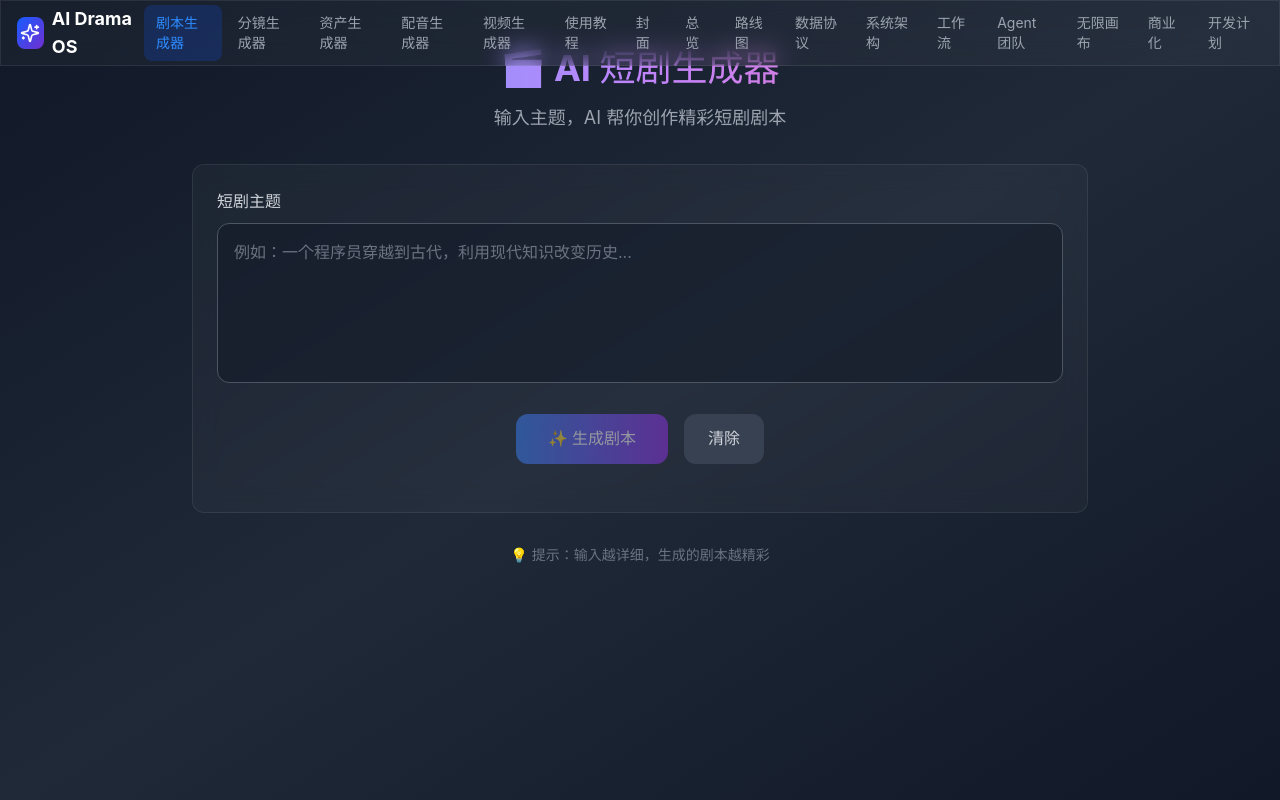
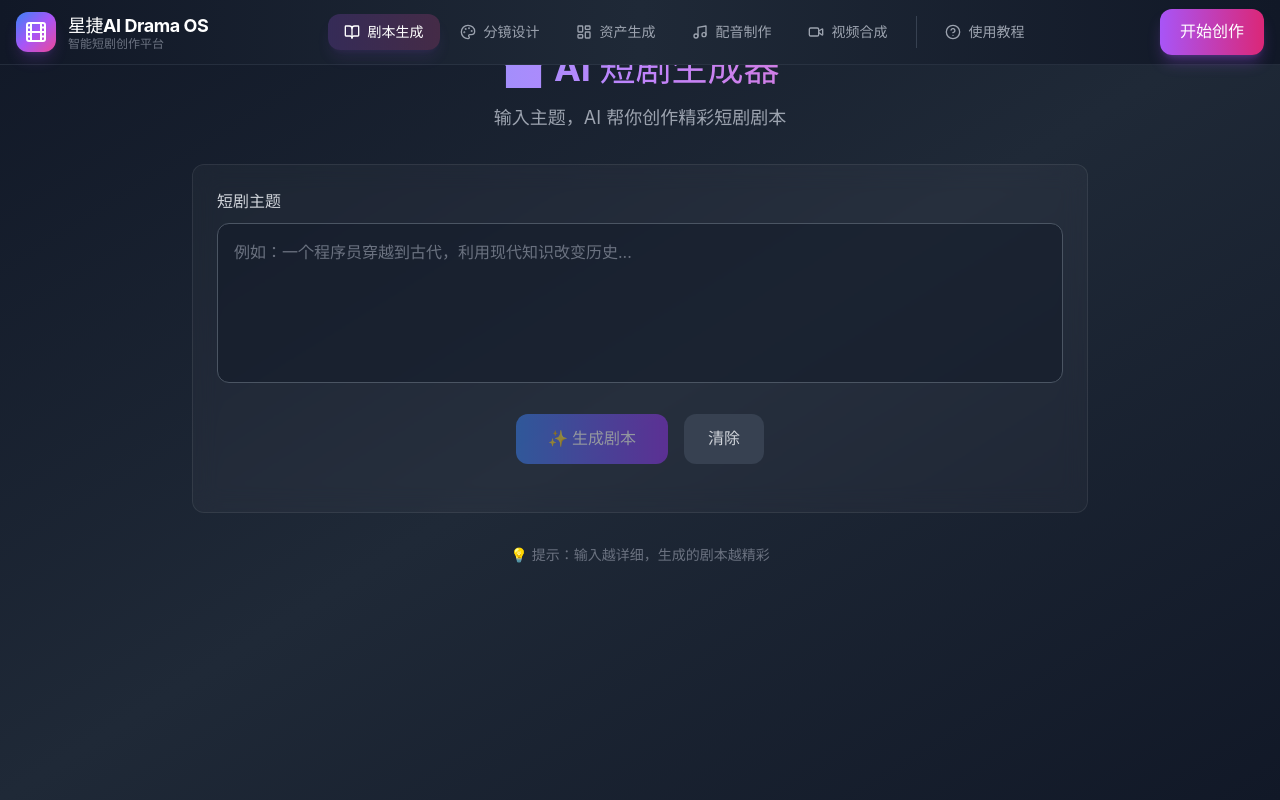
Before and after one commit to nhanhxxm2can9351-glitch/ai-drama-os, a React (Vite) app: page / in a window 1280 px wide. Built offline with nearby package versions, Linux system fonts and the light colour scheme.

Commit message:
Redesign navbar with liblib.tv style - logo and better layout

```diff
--- a/src/components/layout/Navbar.tsx
+++ b/src/components/layout/Navbar.tsx
@@ -1,24 +1,17 @@
 import { Link, useLocation } from 'react-router-dom';
-import { Menu, X, Sparkles } from 'lucide-react';
+import { Menu, X, Sparkles, Film, BookOpen, Palette, Music, Video, HelpCircle, LayoutDashboard } from 'lucide-react';
 import { useState } from 'react';
 
-const navItems = [
-  { path: '/', label: '剧本生成器' },
-  { path: '/storyboard', label: '分镜生成器' },
-  { path: '/assets', label: '资产生成器' },
-  { path: '/voice', label: '配音生成器' },
-  { path: '/video', label: '视频生成器' },
-  { path: '/tutorial', label: '使用教程' },
-  { path: '/cover', label: '封面' },
-  { path: '/overview', label: '总览' },
-  { path: '/roadmap', label: '路线图' },
-  { path: '/protocol', label: '数据协议' },
-  { path: '/architecture', label: '系统架构' },
-  { path: '/workflow', label: '工作流' },
-  { path: '/agents', label: 'Agent团队' },
-  { path: '/canvas', label: '无限画布' },
-  { path: '/commercial', label: '商业化' },
-  { path: '/devplan', label: '开发计划' },
+const mainNavItems = [
+  { path: '/', label: '剧本生成', icon: BookOpen },
+  { path: '/storyboard', label: '分镜设计', icon: Palette },
+  { path: '/assets', label: '资产生成', icon: LayoutDashboard },
+  { path: '/voice', label: '配音制作', icon: Music },
+  { path: '/video', label: '视频合成', icon: Video },
+];
+
+const otherNavItems = [
+  { path: '/tutorial', label: '使用教程', icon: HelpCircle },
 ];
 
 export default function Navbar() {
@@ -26,30 +19,64 @@ export default function Navbar() {
   const location = useLocation();
 
   return (
-    <nav className="fixed top-0 left-0 right-0 z-50 glass border-b border-white/5">
+    <nav className="fixed top-0 left-0 right-0 z-50 bg-gradient-to-r from-gray-900 via-gray-800 to-gray-900 border-b border-gray-700/50">
       <div className="container mx-auto px-4">
         <div className="flex items-center justify-between h-16">
-          <Link to="/" className="flex items-center gap-2">
-            <div className="w-8 h-8 rounded-lg bg-gradient-to-br from-primary-500 to-accent-purple flex items-center justify-center">
-              <Sparkles className="w-5 h-5 text-white" />
+          <Link to="/" className="flex items-center gap-3">
+            <div className="w-10 h-10 rounded-xl bg-gradient-to-br from-blue-500 via-purple-500 to-pink-500 flex items-center justify-center shadow-lg shadow-purple-500/20">
+              <Film className="w-6 h-6 text-white" />
             </div>
-            <span className="font-bold text-lg text-white">AI Drama OS</span>
+            <div className="flex flex-col">
+              <span className="font-bold text-lg text-white tracking-tight">星捷AI Drama OS</span>
+              <span className="text-xs text-gray-500 -mt-1">智能短剧创作平台</span>
+            </div>
           </Link>
 
           <div className="hidden lg:flex items-center gap-1">
-            {navItems.map((item) => (
+            {mainNavItems.map((item) => {
+              const Icon = item.icon;
+              const isActive = location.pathname === item.path;
+              return (
                 <Link
                   key={item.path}
                   to={item.path}
-                className={`px-3 py-2 rounded-lg text-sm transition-all ${
-                  location.pathname === item.path
-                    ? 'bg-primary-500/20 text-primary-400'
-                    : 'text-gray-400 hover:text-white hover:bg-white/5'
+                  className={`flex items-center gap-2 px-4 py-2 rounded-xl text-sm font-medium transition-all ${
+                    isActive
+                      ? 'bg-gradient-to-r from-purple-500/20 to-pink-500/20 text-white shadow-lg shadow-purple-500/10'
+                      : 'text-gray-400 hover:text-white hover:bg-gray-700/50'
                   }`}
                 >
+                  <Icon className="w-4 h-4" />
                   {item.label}
                 </Link>
-            ))}
+              );
+            })}
+
+            <div className="w-px h-8 bg-gray-700 mx-2" />
+
+            {otherNavItems.map((item) => {
+              const Icon = item.icon;
+              return (
+                <Link
+                  key={item.path}
+                  to={item.path}
+                  className={`flex items-center gap-2 px-4 py-2 rounded-xl text-sm font-medium transition-all ${
+                    location.pathname === item.path
+                      ? 'bg-blue-500/20 text-blue-400'
+                      : 'text-gray-400 hover:text-white hover:bg-gray-700/50'
+                  }`}
+                >
+                  <Icon className="w-4 h-4" />
+                  {item.label}
+                </Link>
+              );
+            })}
+          </div>
+
+          <div className="hidden lg:flex items-center gap-3">
+            <button className="px-5 py-2.5 bg-gradient-to-r from-purple-500 to-pink-600 text-white rounded-xl font-medium hover:from-purple-600 hover:to-pink-700 transition-all transform hover:scale-105 shadow-lg shadow-purple-500/30">
+              开始创作
+            </button>
           </div>
 
           <button
@@ -61,22 +88,47 @@ export default function Navbar() {
         </div>
 
         {isOpen && (
-          <div className="lg:hidden py-4 border-t border-white/5">
-            <div className="flex flex-col gap-1">
-              {navItems.map((item) => (
+          <div className="lg:hidden py-4 border-t border-gray-700/50">
+            <div className="flex flex-col gap-2">
+              {mainNavItems.map((item) => {
+                const Icon = item.icon;
+                return (
                   <Link
                     key={item.path}
                     to={item.path}
                     onClick={() => setIsOpen(false)}
-                  className={`px-4 py-2 rounded-lg text-sm transition-all ${
+                    className={`flex items-center gap-3 px-4 py-3 rounded-xl text-sm font-medium transition-all ${
                       location.pathname === item.path
-                      ? 'bg-primary-500/20 text-primary-400'
-                      : 'text-gray-400 hover:text-white hover:bg-white/5'
+                        ? 'bg-gradient-to-r from-purple-500/20 to-pink-500/20 text-white'
+                        : 'text-gray-400 hover:text-white hover:bg-gray-700/50'
                     }`}
                   >
+                    <Icon className="w-5 h-5" />
                     {item.label}
                   </Link>
-              ))}
+                );
+              })}
+              {otherNavItems.map((item) => {
+                const Icon = item.icon;
+                return (
+                  <Link
+                    key={item.path}
+                    to={item.path}
+                    onClick={() => setIsOpen(false)}
+                    className={`flex items-center gap-3 px-4 py-3 rounded-xl text-sm font-medium transition-all ${
+                      location.pathname === item.path
+                        ? 'bg-blue-500/20 text-blue-400'
+                        : 'text-gray-400 hover:text-white hover:bg-gray-700/50'
+                    }`}
+                  >
+                    <Icon className="w-5 h-5" />
+                    {item.label}
+                  </Link>
+                );
+              })}
+              <button className="mt-2 px-4 py-3 bg-gradient-to-r from-purple-500 to-pink-600 text-white rounded-xl font-medium hover:from-purple-600 hover:to-pink-700 transition-all">
+                开始创作
+              </button>
             </div>
           </div>
         )}
```
Lines whose indentation alone changed are shown as unchanged.
